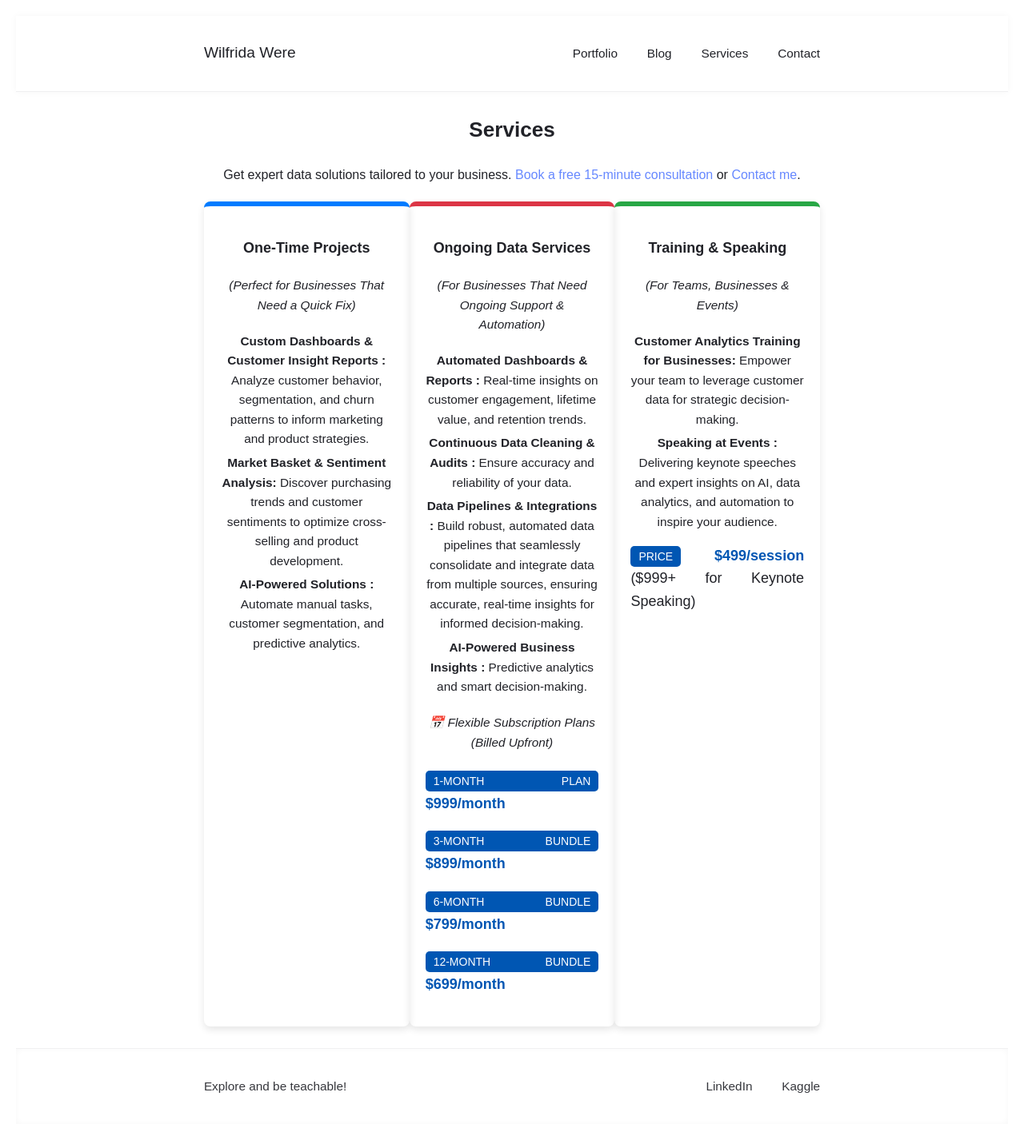
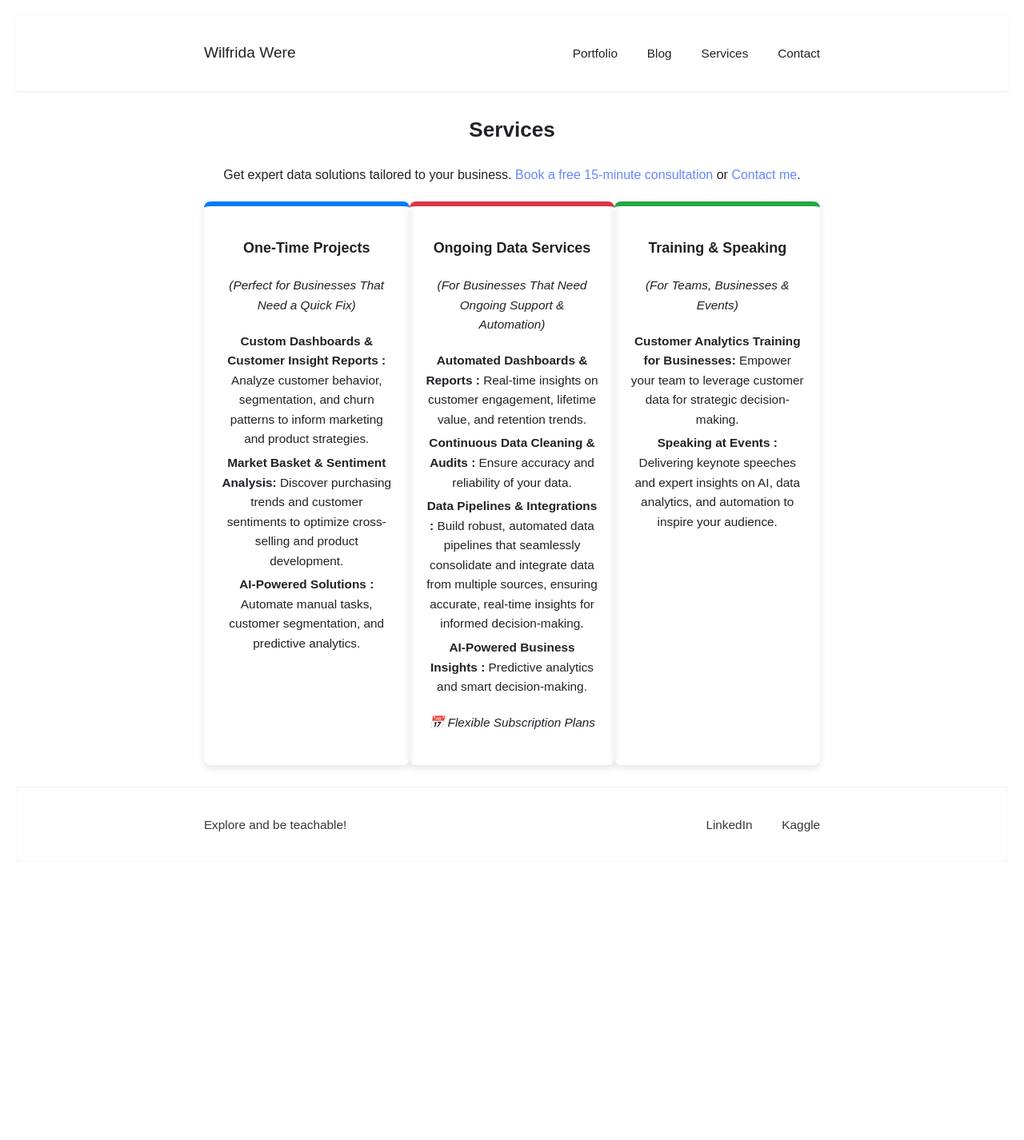
Before and after one commit to Wilfrida-Were/website, a Jekyll site: the page built from services.html, in a window 1280 px wide. Shown: the whole page at 80% size. Built offline with Jekyll 4.4.1, drawn with Linux system fonts in a browser that asks for light colours; after the commit the page ends 1099 px from its top, so only the background shows below that.

Commit message:
Update services.html
final removal of pricing

```diff
--- a/services.html
+++ b/services.html
@@ -40,8 +40,8 @@ description: "Hire Wilfrida Were for expert data cleaning, customer analytics, a
           <li><strong>Data Pipelines & Integrations : </strong>Build robust, automated data pipelines that seamlessly consolidate and integrate data from multiple sources, ensuring accurate, real-time insights for informed decision-making.</li>
           <li><strong>AI-Powered Business Insights : </strong>Predictive analytics and smart decision-making.</li>
       </ul>
-      <h4>📅 Flexible Subscription Plans (Billed Upfront)</h4>
-      <p class="pricing">
+      <h4>📅 Flexible Subscription Plans</h4>
+<!--       <p class="pricing">
           <span class="price-badge">1-Month Plan</span>
           <span class="price">$999/month</span>
       </p>
@@ -56,7 +56,7 @@ description: "Hire Wilfrida Were for expert data cleaning, customer analytics, a
       <p class="pricing">
           <span class="price-badge">12-Month Bundle</span>
           <span class="price">$699/month</span>
-      </p>
+      </p>    -->
   </div>
 
   <!-- Training & Speaking -->
@@ -67,9 +67,9 @@ description: "Hire Wilfrida Were for expert data cleaning, customer analytics, a
           <li><strong>Customer Analytics Training for Businesses: </strong>Empower your team to leverage customer data for strategic decision-making.</li>
           <li><strong>Speaking at Events : </strong>Delivering keynote speeches and expert insights on AI, data analytics, and automation to inspire your audience.</li>
       </ul>
-      <p class="pricing">
+<!--       <p class="pricing">
           <span class="price-badge">Price</span>
           <span class="price">$499/session</span>
           <span class="discount">($999+ for Keynote Speaking)</span>
-      </p>
+      </p> -->
   </div>
```
